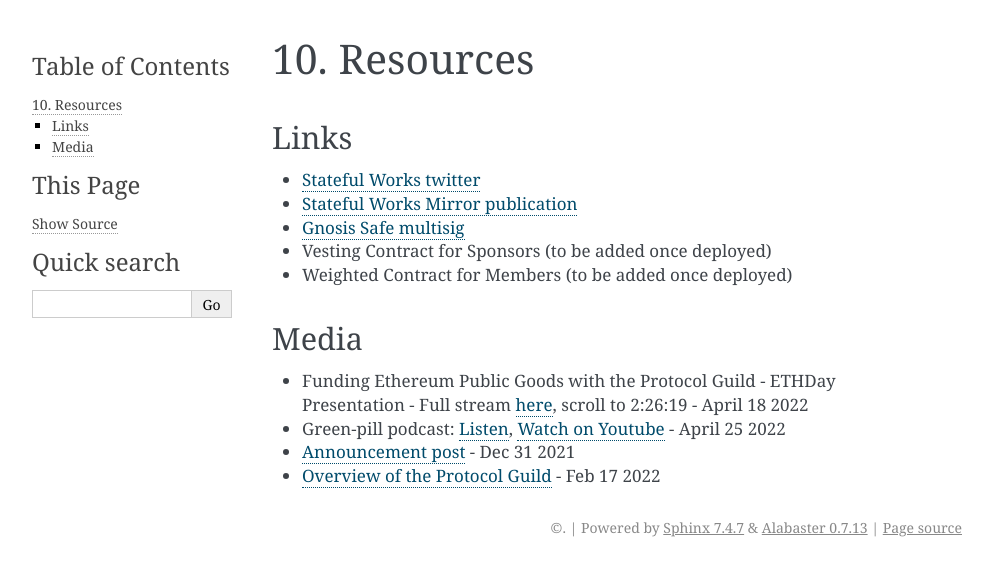
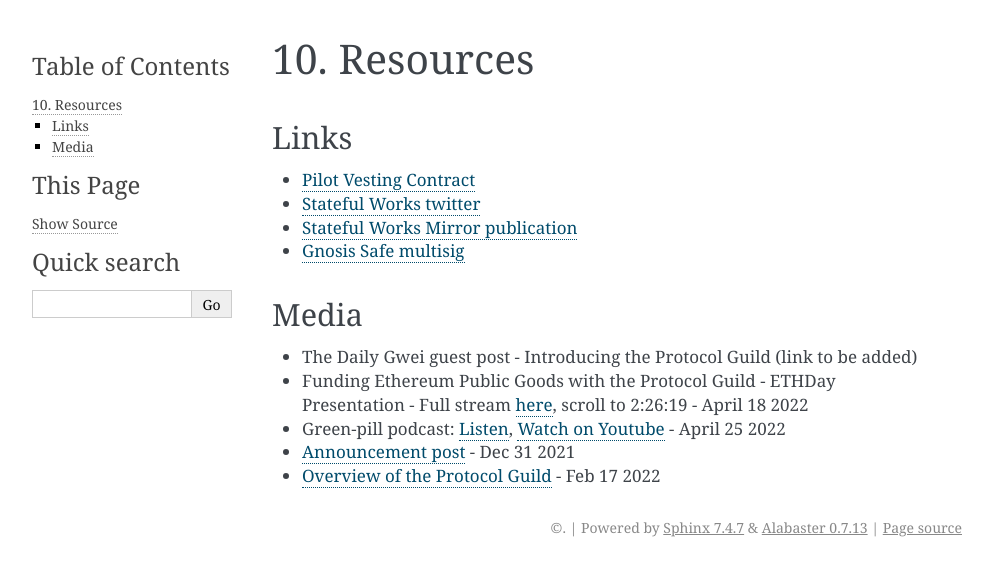
Before and after one commit to protocolguild/documentation, a Sphinx documentation site: the page built from docs/10-resources.md, in a window 1280 px wide. Shown: the top 576 px of the page, without its empty margins (148-1141 px from the left). Built offline with Sphinx 7.4.7, drawn with Linux system fonts in a browser that asks for light colours.

Commit message:
Update 10-resources.md

```diff
--- a/docs/10-resources.md
+++ b/docs/10-resources.md
@@ -2,14 +2,14 @@
 
 ## Links
 
+- [Pilot Vesting Contract](https://app.0xsplits.xyz/accounts/0xF29Ff96aaEa6C9A1fBa851f74737f3c069d4f1a9/)
 - [Stateful Works twitter](https://twitter.com/StatefulWorks)
 - [Stateful Works Mirror publication](https://stateful.mirror.xyz/)
 - [Gnosis Safe multisig](https://gnosis-safe.io/app/eth:0xF6CBDd6Ea6EC3C4359e33de0Ac823701Cc56C6c4/balances)
-- Vesting Contract for Sponsors (to be added once deployed)
-- Weighted Contract for Members (to be added once deployed)
 
 ## Media
 
+- The Daily Gwei guest post - Introducing the Protocol Guild (link to be added)
 - Funding Ethereum Public Goods with the Protocol Guild - ETHDay Presentation - Full stream [here](https://streameth.tv/event/eth-day), scroll to 2:26:19 - April 18 2022
 - Green-pill podcast: [Listen](https://availableon.com/greenpill), [Watch on Youtube](https://www.youtube.com/watch?v=VjE9a9COahc) - April 25 2022
 - [Announcement post](https://stateful.mirror.xyz/mEDvFXGCKdDhR-N320KRtsq60Y2OPk8rHcHBCFVryXY) - Dec 31 2021
```
